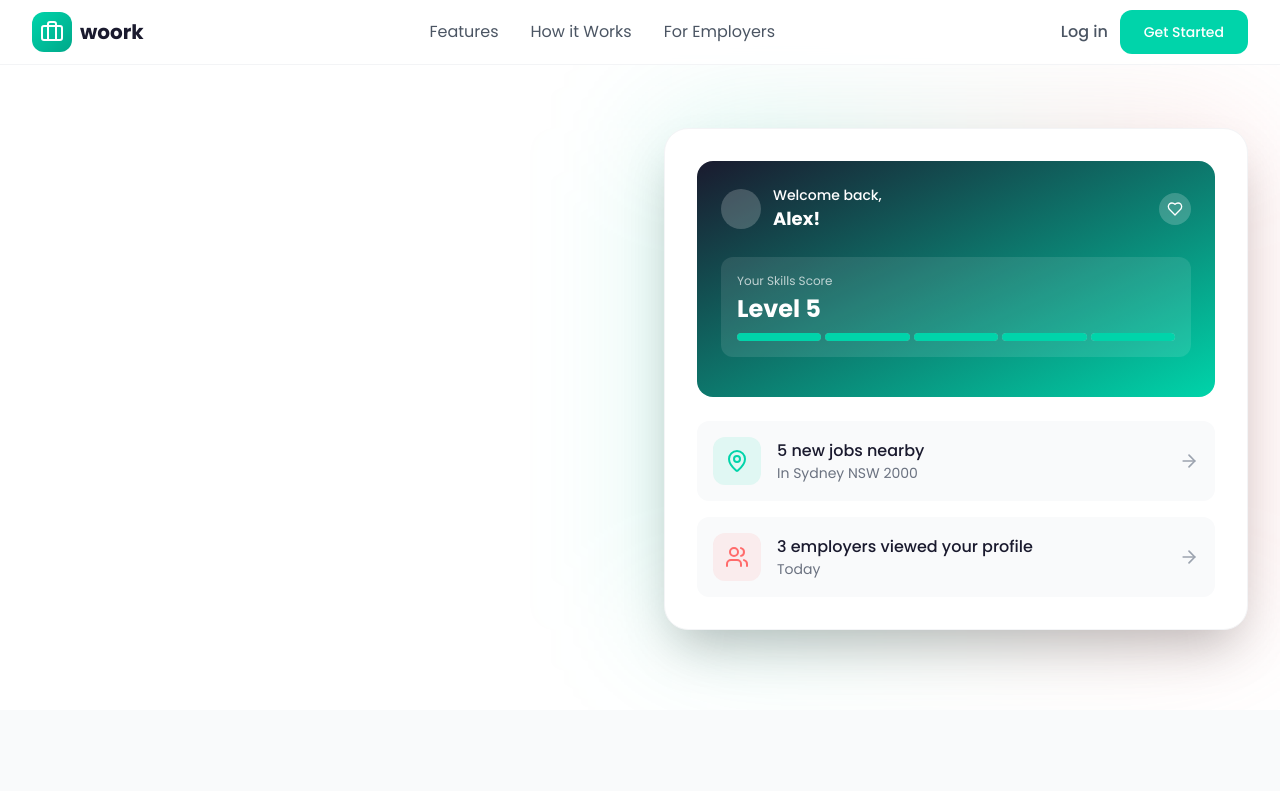
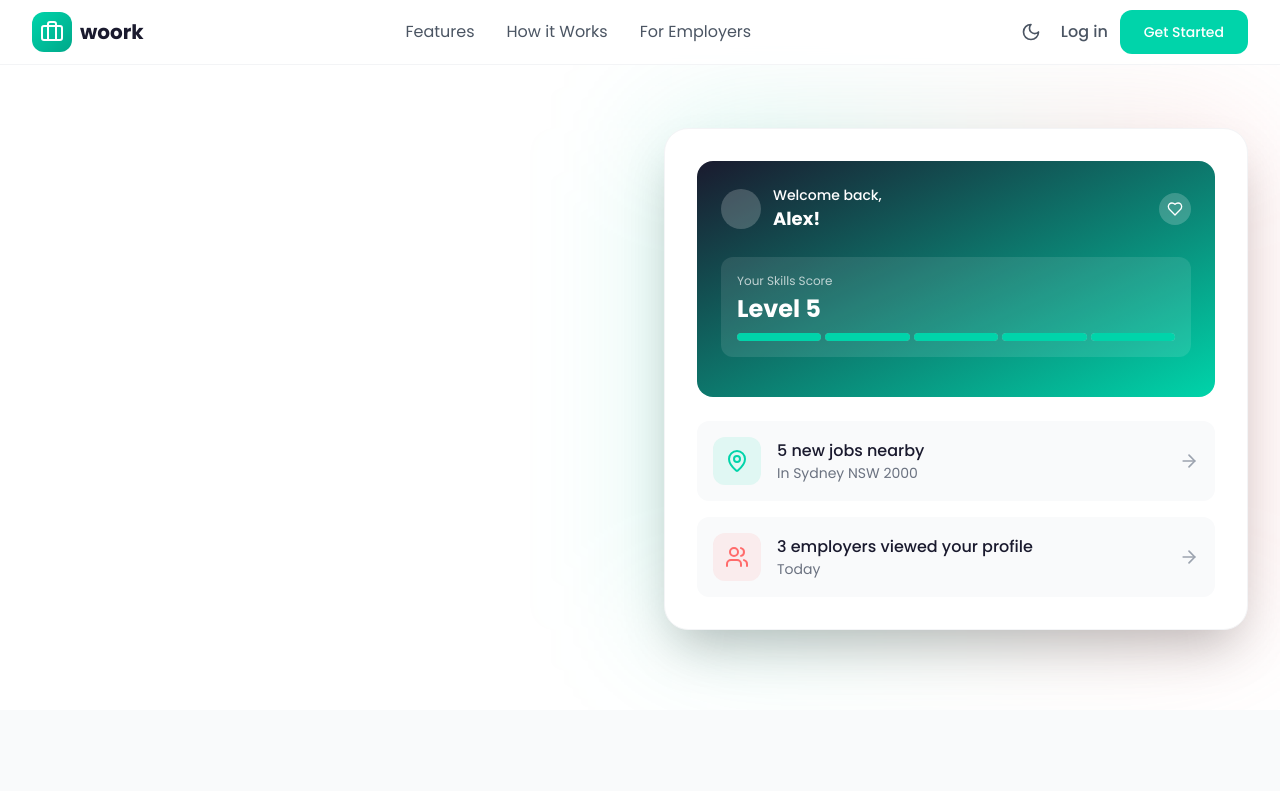
Before and after one commit to kymo42/woork, a Next.js app: page / in a window 1280 px wide. Shown: the top 791 px of the page. Built offline with nearby package versions, Linux system fonts and the light colour scheme; no server answers.

Commit message:
ADD: Dark mode toggle to woork

```diff
--- a/src/app/layout.tsx
+++ b/src/app/layout.tsx
@@ -2,6 +2,7 @@ import type { Metadata } from "next";
 import { Poppins } from "next/font/google";
 import "./globals.css";
 import { Providers } from "@/components/providers";
+import { DarkModeProvider } from "@/components/DarkModeToggle";
 
 const poppins = Poppins({
     subsets: ["latin"],
@@ -27,9 +28,11 @@ export default function RootLayout({
     return (
         <html lang="en" suppressHydrationWarning>
             <body className={`${poppins.variable} font-sans antialiased`}>
-                <Providers>
-                    {children}
-                </Providers>
+                <DarkModeProvider>
+                    <Providers>
+                        {children}
+                    </Providers>
+                </DarkModeProvider>
             </body>
         </html>
     );
--- a/src/app/page.tsx
+++ b/src/app/page.tsx
@@ -12,6 +12,7 @@ import {
     Building2,
     GraduationCap
 } from "lucide-react";
+import { DarkModeButton } from "@/components/DarkModeButton";
 
 export default function Home() {
     return (
@@ -34,6 +35,7 @@ export default function Home() {
                         </div>
 
                         <div className="flex items-center gap-3">
+                            <DarkModeButton />
                             <Link
                                 href="/login"
                                 className="text-gray-600 hover:text-woork-navy font-medium transition-colors"
--- /dev/null
+++ b/src/components/DarkModeButton.tsx
@@ -0,0 +1,22 @@
+"use client";
+
+import { useDarkMode } from "./DarkModeToggle";
+import { Moon, Sun } from "lucide-react";
+
+export function DarkModeButton() {
+    const { isDark, toggle } = useDarkMode();
+
+    return (
+        <button
+            onClick={toggle}
+            className="p-2 rounded-lg hover:bg-gray-100 dark:hover:bg-gray-800 transition-colors"
+            aria-label={isDark ? "Switch to light mode" : "Switch to dark mode"}
+        >
+            {isDark ? (
+                <Sun className="w-5 h-5 text-yellow-500" />
+            ) : (
+                <Moon className="w-5 h-5 text-gray-600" />
+            )}
+        </button>
+    );
+}
--- /dev/null
+++ b/src/components/DarkModeToggle.tsx
@@ -0,0 +1,48 @@
+"use client";
+
+import { createContext, useContext, useState, useEffect, ReactNode } from "react";
+
+type DarkModeContextType = {
+    isDark: boolean;
+    toggle: () => void;
+};
+
+const DarkModeContext = createContext<DarkModeContextType>({
+    isDark: false,
+    toggle: () => { },
+});
+
+export function DarkModeProvider({ children }: { children: ReactNode }) {
+    const [isDark, setIsDark] = useState(false);
+
+    useEffect(() => {
+        // Check localStorage or system preference
+        const stored = localStorage.getItem("darkMode");
+        if (stored !== null) {
+            setIsDark(stored === "true");
+        } else {
+            setIsDark(window.matchMedia("(prefers-color-scheme: dark)").matches);
+        }
+    }, []);
+
+    useEffect(() => {
+        if (isDark) {
+            document.documentElement.classList.add("dark");
+        } else {
+            document.documentElement.classList.remove("dark");
+        }
+        localStorage.setItem("darkMode", String(isDark));
+    }, [isDark]);
+
+    const toggle = () => setIsDark(!isDark);
+
+    return (
+        <DarkModeContext.Provider value={{ isDark, toggle }}>
+            {children}
+        </DarkModeContext.Provider>
+    );
+}
+
+export function useDarkMode() {
+    return useContext(DarkModeContext);
+}
```
